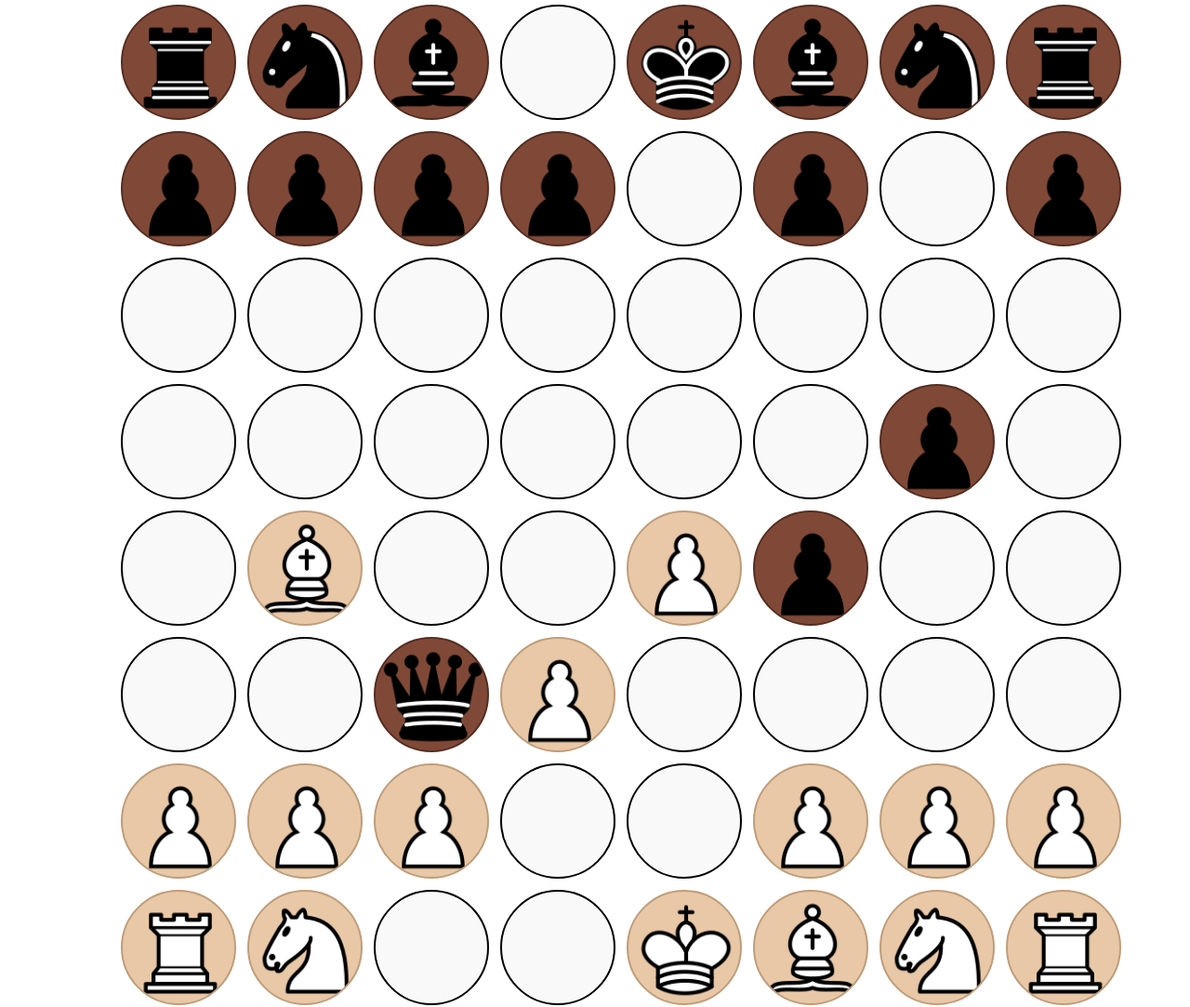
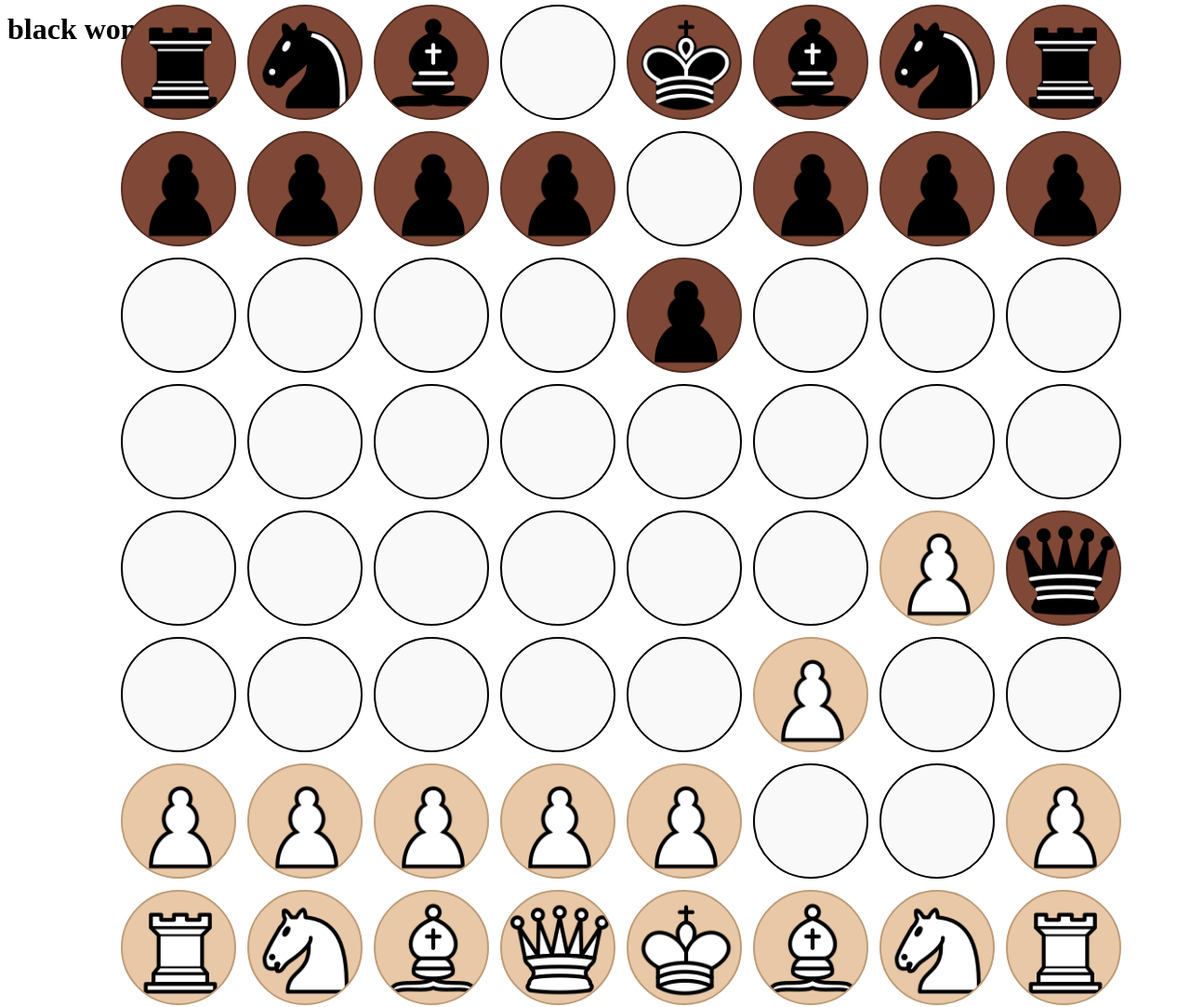
Before and after one commit to jamesnlamug/chess-html, a plain HTML site: page index.html in a window 1280 px wide. Shown: the part 125-1208 px from the top of the page at 93% size. Drawn offline with Linux system fonts and the light colour scheme.

Commit message:
added checkmate test

```diff
--- a/Piece.js
+++ b/Piece.js
@@ -31,12 +31,12 @@ class Piece {
 			chessboard.appendChild(this.parent);
 
 			let piece = this;
-			let selectThisPiece = function() {
+			this.selectionFunction = function() {
 				selectPiece(piece);
 			}
 
 			this.setPosition(row, column);
-			this.element.addEventListener("click", selectThisPiece);
+			this.element.addEventListener("click", this.selectionFunction);
 			//this.element.innerHTML = this.rowColumnToString();
 
 			return;
@@ -114,6 +114,56 @@ class Piece {
 
 		return [piece1, piece2];
 
+	}
+
+	//for checkmate
+	static checkForCheckmate(board, side) {
+		let pieces = Piece.findPieces(board, side);
+
+		let allMoves = [];
+		let allCaptures = [];
+
+		for (let piece of pieces) {
+			let possibleMoves = piece.getPossibleMoves(board);
+			for (let piece2 of possibleMoves) {
+				if (piece2 === null) continue;
+
+				let obj = {
+					piece1: piece,
+					piece2: piece2
+				}
+				allMoves.push(obj);
+			}
+
+			let possibleCaptures = piece.getPossibleCaptures(board);
+			for (let piece2 of possibleCaptures) {
+				if (piece2 === null) continue;
+
+				let obj = {
+					piece1: piece,
+					piece2: piece2
+				}
+				allCaptures.push(obj);
+			}
+		}
+
+		for (let i=allMoves.length-1; i>=0; i--) {
+
+			let vetted = Piece.vetMoveForChecks(board, allMoves[i].piece1, allMoves[i].piece2, false);
+			if (!vetted) {
+				allMoves.splice(i, 1);
+			}
+		}
+
+		for (let i=allCaptures.length-1; i>=0; i--) {
+
+			let vetted = Piece.vetMoveForChecks(board, allCaptures[i].piece1, allCaptures[i].piece2, true);
+			if (!vetted) {
+				allCaptures.splice(i, 1);
+			}
+		}
+
+		return allMoves.length + allCaptures == 0;
 	}
 
 	//returns true for safe moves
--- a/index.html
+++ b/index.html
@@ -12,6 +12,7 @@
 
 	<h1>chess will go here</h1>
 	<h1>player 1's turn</h1>
+	<h1 id="ui-checkmate"></h1>
 
 	<div id="chess-board"></div>
 
--- a/main.js
+++ b/main.js
@@ -29,7 +29,7 @@ for (let r=0; r<8; r++) {
 let interactions = [];
 let interactionLoop = setInterval(playInteraction, 20);
 
-
+/*
 play("E2", "E4");
 play("E7", "E5");
 
@@ -47,7 +47,13 @@ play("F6", "D4");
 
 play("D2", "B4");
 play("D4", "C3");
+*/
 
+play("F2", "F3");
+play("E7", "E6");
+
+play("G2", "G4");
+play("D8", "H4");
 
 function putPieces() {
 
@@ -156,6 +162,8 @@ function selectPiece(piece) {
 		dehighlightSelectedMoves();
 		dehighlightSelectedCaptures();
 		game.playerTurn = Piece.opposite(game.playerTurn);
+
+		if(Piece.checkForCheckmate(game.grid, game.playerTurn)) endGame(Piece.opposite(game.playerTurn));
 		return;
 	}
 
@@ -219,3 +227,15 @@ function listout(list) {
 		console.log(p.rowColumnToString(), p.type);
 	}
 }
+
+const uiWinner = document.getElementById("ui-checkmate");
+
+function endGame(winner) {
+	if (winner == "") {
+		uiWinner.innerHTML = "Draw!";
+		return;
+	}
+
+	uiWinner.innerHTML = winner + " won!";
+	return;
+}
```
